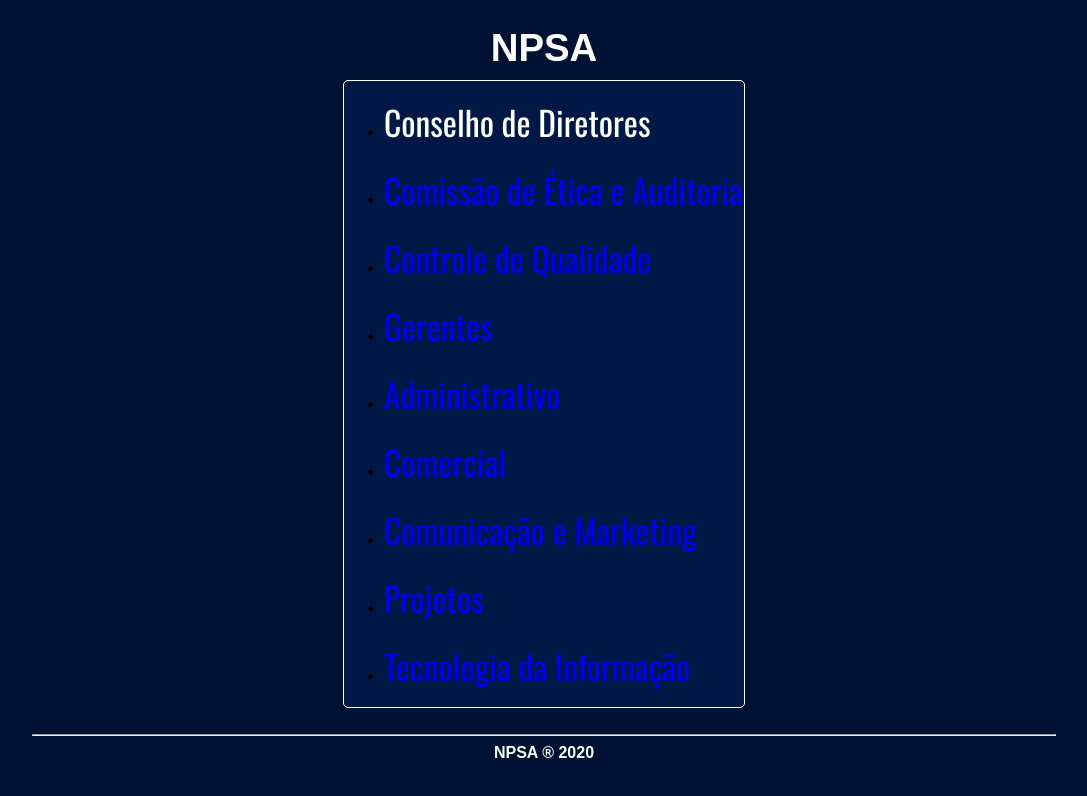
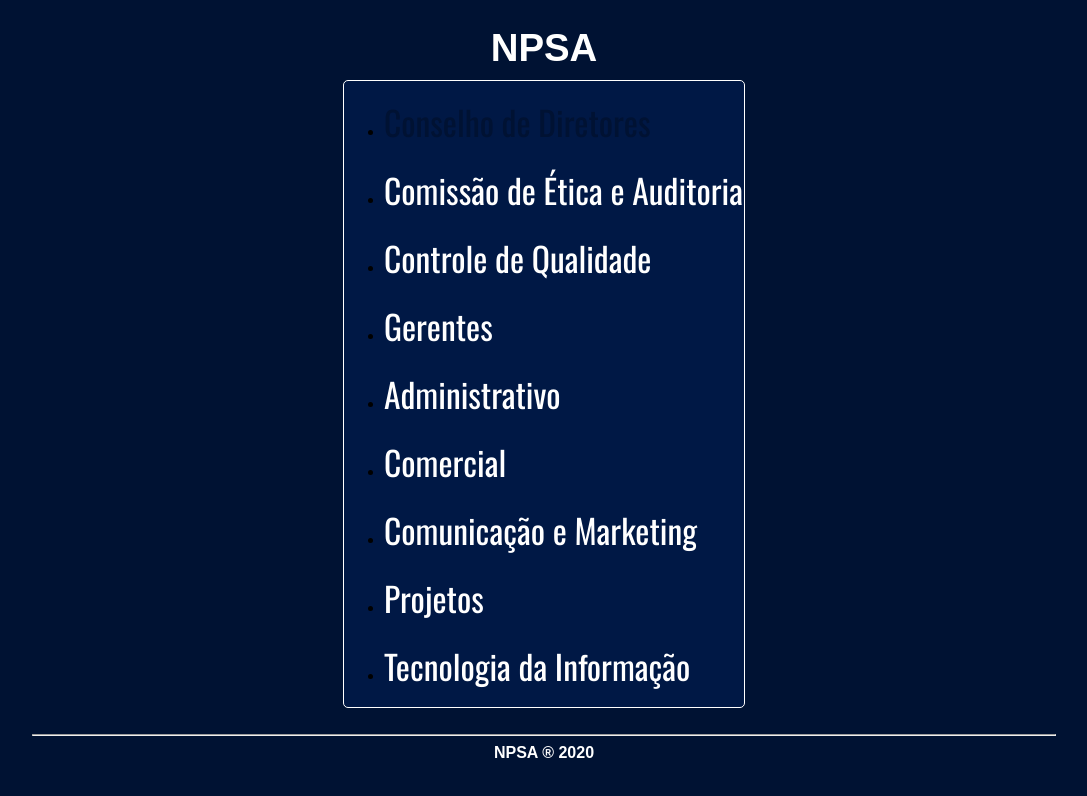
Before and after one commit to iagogoliveira/iagogoliveira.github.io, a plain HTML site: page index.html in a window 1280 px wide. In both pictures the pointer is over the link "Conselho de Diretores". Shown: the whole page, without its empty margins (96-1183 px from the left). Drawn offline with nearby package versions, Linux system fonts and the light colour scheme.

Commit message:
site danilo

```diff
--- a/estilo.css
+++ b/estilo.css
@@ -39,12 +39,13 @@ nav {
 
 .links > ul > li > a{
     text-decoration: none;
+    color: rgb(255, 255, 255);
     font-size: 2.1em;
     font-family: Oswald, sans-serif;
 }
 
 .links > ul > li > a:hover{
-    color: rgb(255, 255, 255);
+    color:  rgb(0,18,51);
     font-family: Oswald, sans-serif;
 }
 
```
